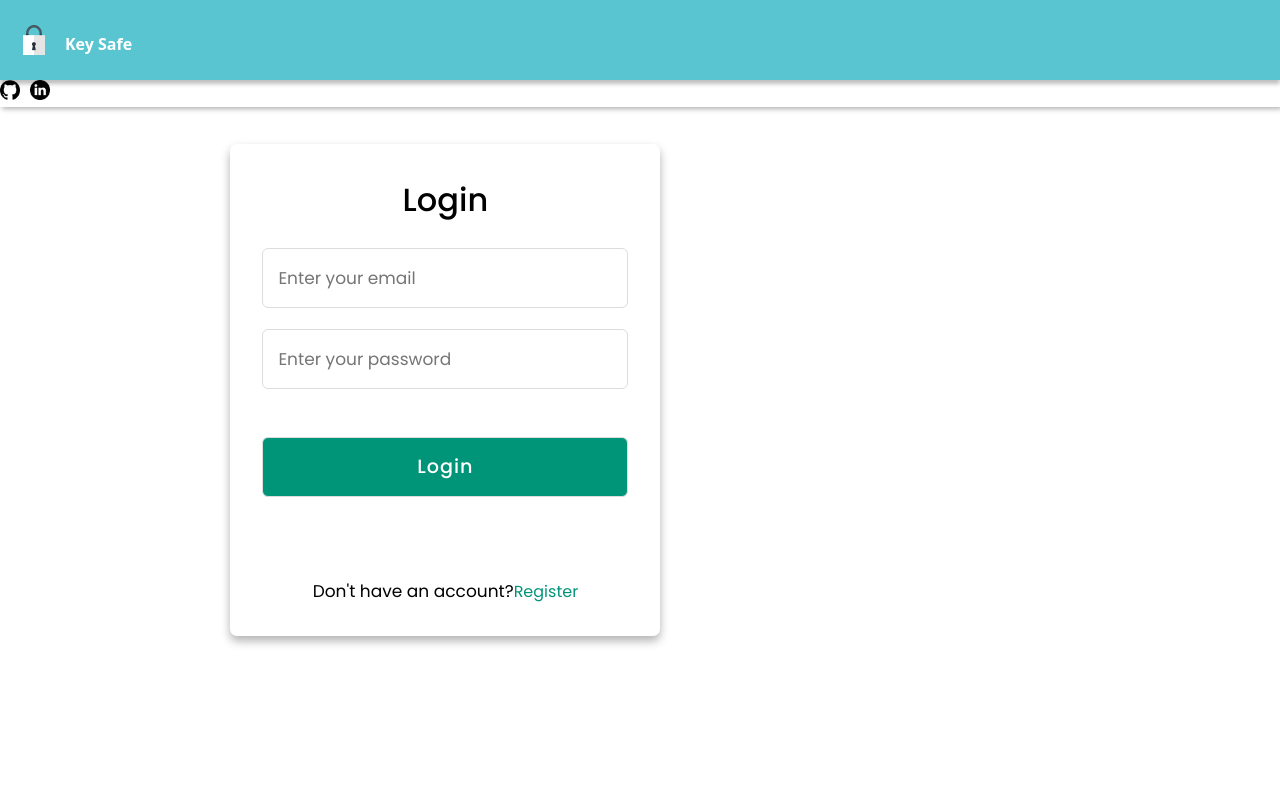
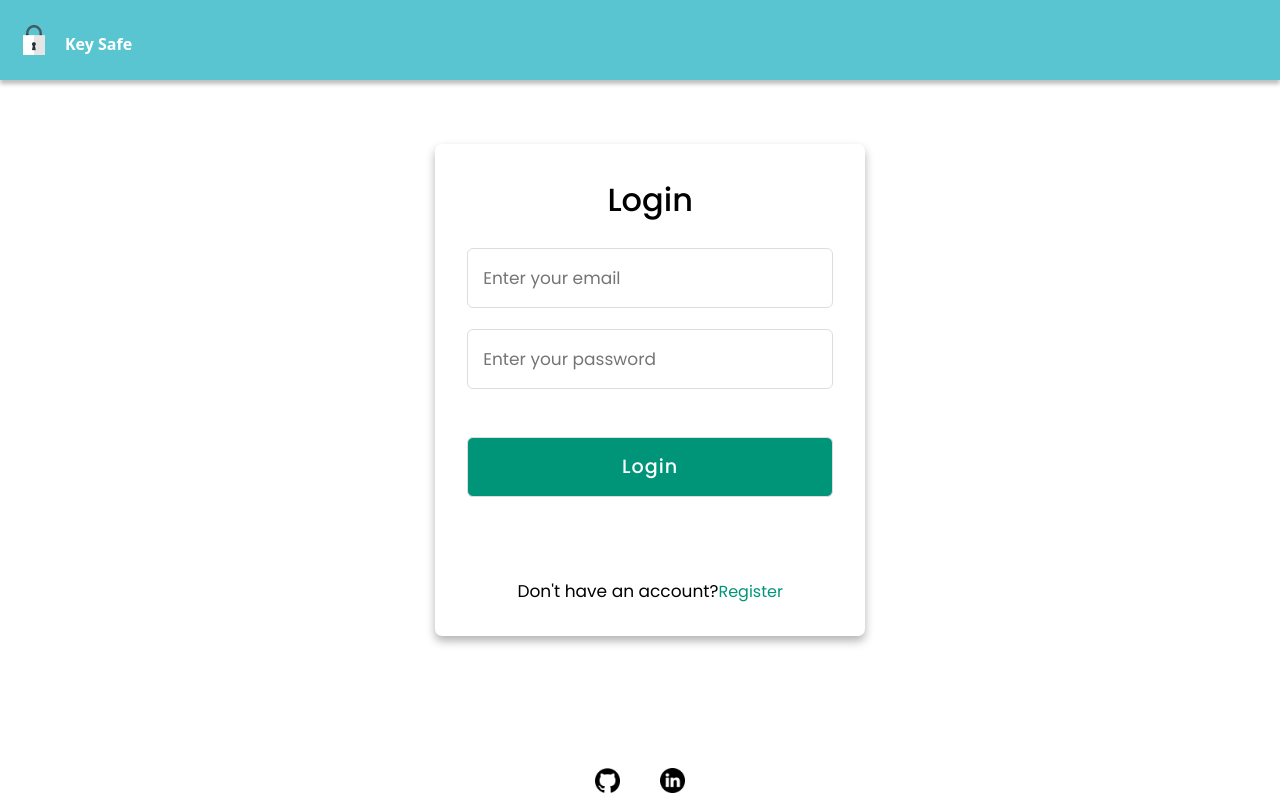
Before and after one commit to abhijeetnishal/PasswordManager, a React (Create React App) app in the folder client/: page /login in a window 1280 px wide. Shown: the top 800 px of the page. Built offline with nearby package versions, Linux system fonts and the light colour scheme.

Commit message:
style commit

```diff
--- a/client/public/index.html
+++ b/client/public/index.html
@@ -3,7 +3,7 @@
   <head>
     <meta charset="utf-8" />
     <link rel="icon" href="%PUBLIC_URL%/favicon.ico" />
-    <meta name="viewport" content="width=device-width">
+    <meta name="viewport" content="width=device-width" />
     <meta name="theme-color" content="#000000" />
     <meta
       name="description"
--- a/client/src/components/auth/Login.jsx
+++ b/client/src/components/auth/Login.jsx
@@ -75,6 +75,7 @@ const Login = () => {
   }
 
   return (
+    <div className='register'>
         <div className='container'>
         <div className="login form">
         <header>Login</header>
@@ -123,6 +124,7 @@ const Login = () => {
         </div>
         </div>
         </div>
+      </div>
   )
 }
 
--- a/client/src/components/auth/Register.jsx
+++ b/client/src/components/auth/Register.jsx
@@ -56,6 +56,7 @@ const Register = () => {
   }
 
   return (
+    <div className='register'>
       <div className='container'>
         <div className="registration form">
         <header>Register</header>
@@ -106,6 +107,7 @@ const Register = () => {
         </div>
         </div>
         </div>
+      </div>
   )
 }
 
--- a/client/src/index.css
+++ b/client/src/index.css
@@ -5,11 +5,13 @@ body {
   height: 100%;
   width: 100%;
   box-sizing: border-box;
+
   font-family: -apple-system, BlinkMacSystemFont, 'Segoe UI', 'Roboto', 'Oxygen',
     'Ubuntu', 'Cantarell', 'Fira Sans', 'Droid Sans', 'Helvetica Neue',
     sans-serif;
   -webkit-font-smoothing: antialiased;
   -moz-osx-font-smoothing: grayscale;
+
   -webkit-box-shadow: 2px 2px 5px rgba(0, 0, 0, 0.3);
   box-shadow: 2px 2px 5px rgba(0, 0, 0, 0.3);
 }
@@ -18,3 +20,7 @@ code {
   font-family: source-code-pro, Menlo, Monaco, Consolas, 'Courier New',
     monospace;
 }
+
+@-ms-viewport{
+  width: device-width;
+}
--- a/client/src/styles/Footer.css
+++ b/client/src/styles/Footer.css
@@ -1,18 +1,21 @@
 .footer{
-    margin: 0 auto;
     position: relative;
     width: 100%;
+    display: flex;
+    justify-content: center;
 }
 .github-link{
-    padding-right: 10px;
     align-self: center;
+    padding-right: 20px;
+}
+.linkedin-link{
+    padding-left: 20px;
 }
 .github-icon{
-    width: 20px;
+    width: 25px;
 }
-
 .linkedin-icon{
-    width: 20px;
+    width: 25px;
 }
 
 @media screen and (max-width: 480px){
@@ -21,5 +24,4 @@
         display: flex;
         justify-content: center;
     }
-
 }
--- a/client/src/styles/Register.css
+++ b/client/src/styles/Register.css
@@ -5,6 +5,9 @@
   padding: 0;
   box-sizing: border-box;
   font-family: 'Poppins', sans-serif;
+}
+.register{
+  padding-bottom: calc(100vh - 112px);
 }
 .container{
   display: flex;
@@ -88,3 +91,8 @@ input.button:hover{
   text-align: center;
   color: red;
 }
+@media screen and (min-width: 1024px) {
+  .container{
+    left: 34%;
+  }
+}
```
Lines whose indentation alone changed are shown as unchanged.
